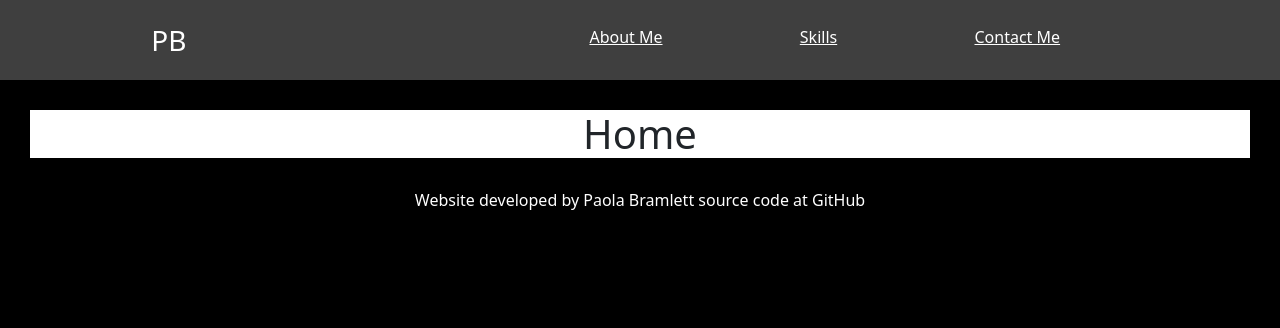
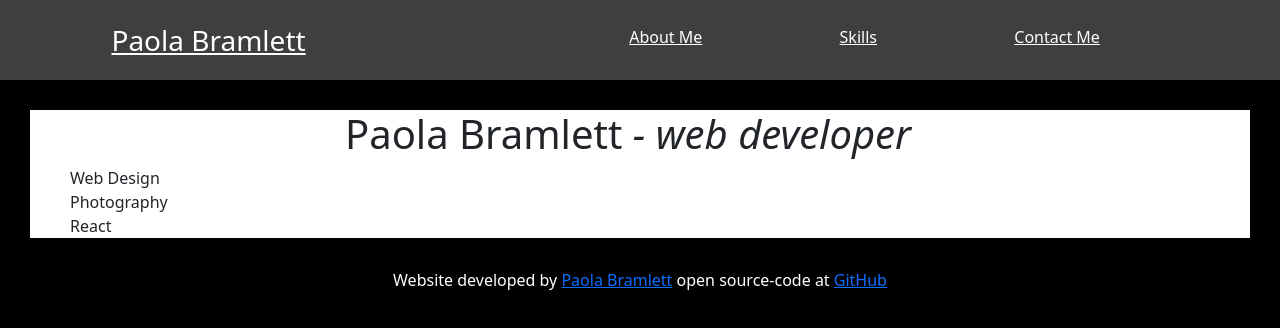
Before and after one commit to paolabramlett/Paola-Bramlett-Website, a React (Create React App) app: page / in a window 1280 px wide. Shown: the top 328 px of the page. Built offline with nearby package versions, Linux system fonts and the light colour scheme.

Commit message:
Updated Home page

```diff
--- a/package.json
+++ b/package.json
@@ -7,6 +7,7 @@
     "@testing-library/react": "^11.2.3",
     "@testing-library/user-event": "^12.6.2",
     "bootstrap": "^4.6.0",
+    "bootstrap-icons": "^1.3.0",
     "react": "^17.0.1",
     "react-bootstrap": "^1.4.3",
     "react-dom": "^17.0.1",
--- a/public/index.html
+++ b/public/index.html
@@ -42,7 +42,7 @@
       To create a production bundle, use `npm run build` or `yarn build`.
     -->
     <footer>
-      Website developed by Paola Bramlett source code at GitHub
+      Website developed by <a href="https://www.linkedin.com/in/paolabramlett/" target="_blank">Paola Bramlett</a> open source-code at <a href="https://github.com/paolabramlett/Paola-Bramlett-Website" target="_blank">GitHub</a>
     </footer>
   </body>
 </html>
--- a/src/App.js
+++ b/src/App.js
@@ -4,6 +4,10 @@ import Skills from "./Skills";
 import Contact from "./Contact";
 import Navbar from './Navbar';
 import {BrowserRouter as Router, Switch, Route} from 'react-router-dom';
+import Container from 'react-bootstrap/esm/Container';
+import Row from 'react-bootstrap/Row';
+import Col from 'react-bootstrap/Row';
+
 
 
 
@@ -12,7 +16,6 @@ function App() {
     <Router>
       <Navbar />
     <div className="App">
-
 
     <Switch>
       <Route path="/" exact component={Home} />
@@ -27,9 +30,23 @@ function App() {
 
 const Home = () => (
   <div>
-    <h1>
-      Home
-    </h1>
+    <Container>
+        <header>
+          <Row>
+            <Col sm={8}>
+              <h1>
+                Paola Bramlett <em> - web developer</em>
+              </h1>
+            </Col>
+            <Col sm={4}>
+
+            </Col>
+            <Col sm>Web Design</Col>
+            <Col sm>Photography</Col>
+            <Col sm>React</Col>
+          </Row>
+        </header>
+      </Container>
   </div>
 );
 
--- a/src/Navbar.js
+++ b/src/Navbar.js
@@ -8,9 +8,11 @@ function Navbar() {
     return (
         <div>
             <nav>
+                <Link  style={navStyle} to="/">
                 <h3>
-                    PB
+                    Paola Bramlett
                 </h3>
+                </Link>
                 <ul className="nav-links">
                     <Link style={navStyle} to="/AboutMe">
                         <li>
```
Also changed, not shown: 2 other files (tests, documents, lock files or other folders).
